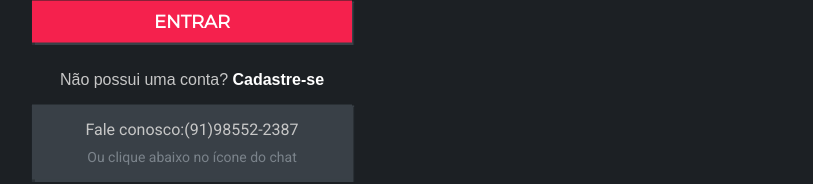
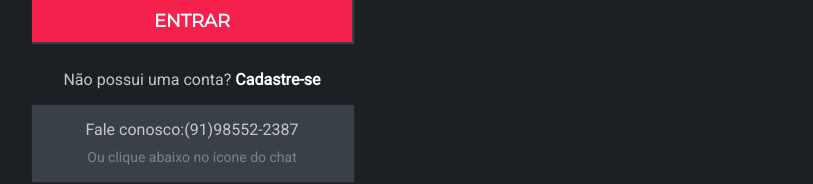
Before and after one commit to JuarezTrindade/redcheck, a plain HTML site: page index.html in a window 1280 px wide. Shown: the part 500-684 px from the top of the page, without its empty margins (448-1261 px from the left). Drawn offline with Linux system fonts and the light colour scheme.

Commit message:
Update login.css

```diff
--- a/style/login.css
+++ b/style/login.css
@@ -81,11 +81,15 @@ label{
 p{
     text-align: center;
     color: #C7C7C7;
+	font-family: 'Roboto', sans serif;
+	font-size: 14
 }
 a#sign {
     text-decoration: none;
     color: #FFFFFF;
     font-weight: bold;
+	font-family: 'Roboto', sans serif;
+	font-size: 14
 }
 .btm{
     background-color: #394047;
```
